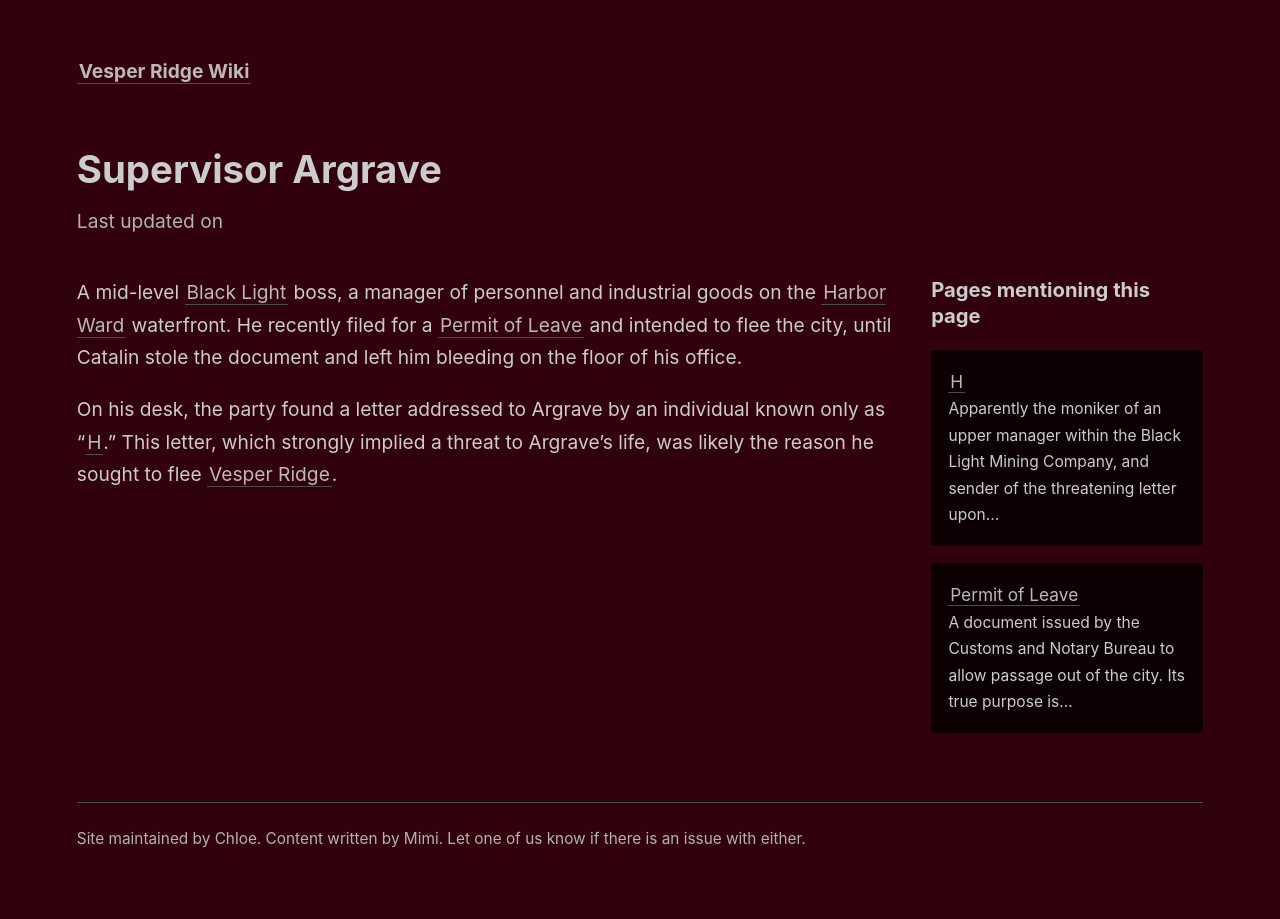
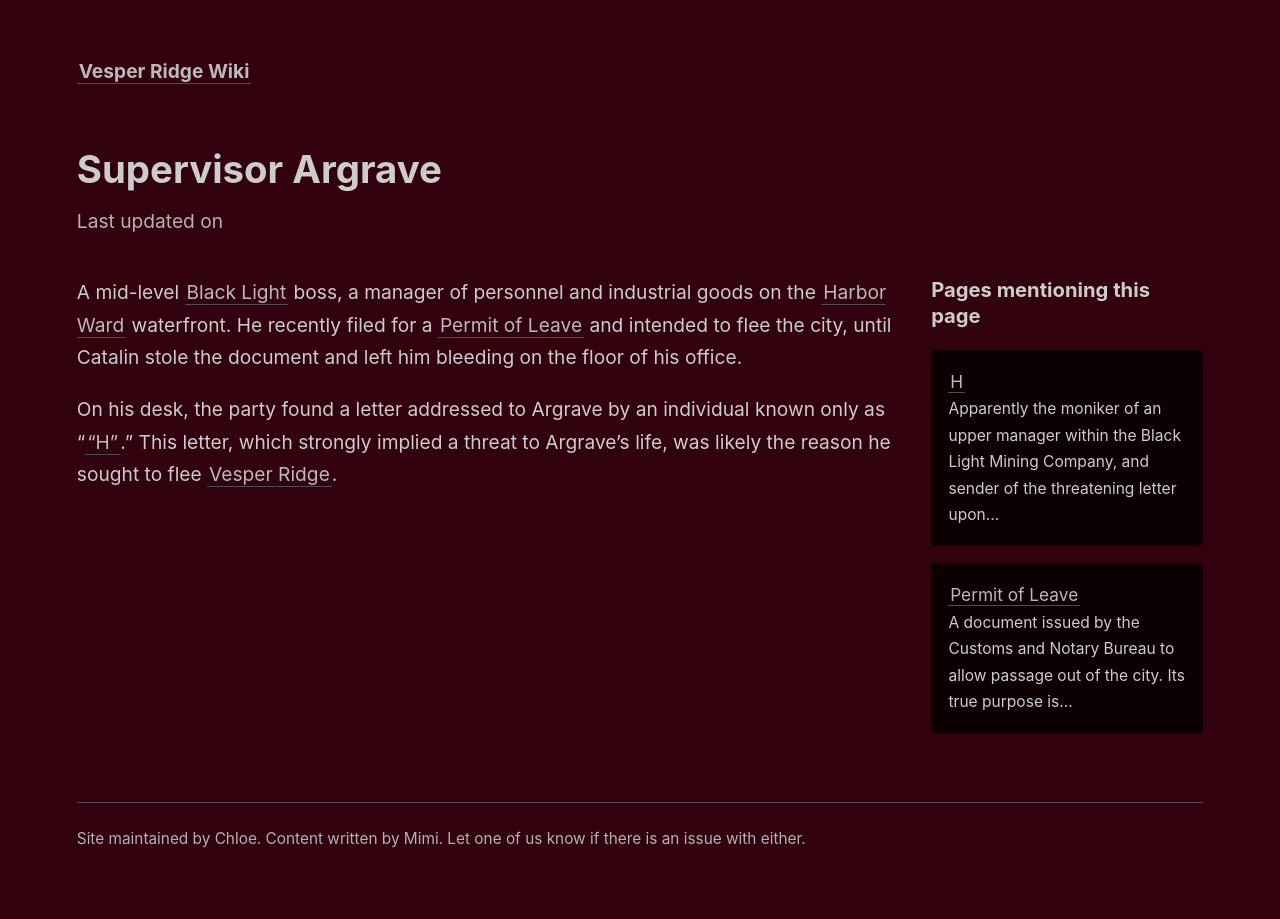
Before and after one commit to walcutt/vesper-ridge-wiki, a Jekyll site: the page built from _notes/vesper-ridge-wiki/_public/S/Supervisor Argrave.md, in a window 1280 px wide. Built offline with Jekyll 4.4.1, drawn with Linux system fonts in a browser that asks for light colours.

```diff
--- a/_notes/vesper-ridge-wiki/_public/S/Supervisor Argrave.md
+++ b/_notes/vesper-ridge-wiki/_public/S/Supervisor Argrave.md
@@ -4,4 +4,4 @@
 
 A mid-level [[Black Light Mining Company|Black Light]] boss, a manager of personnel and industrial goods on the [[Harbor Ward]] waterfront. He recently filed for a [[Permit of Leave]] and intended to flee the city, until Catalin stole the document and left him bleeding on the floor of his office.
 
-On his desk, the party found a letter addressed to Argrave by an individual known only as “[[H]].” This letter, which strongly implied a threat to Argrave’s life, was likely the reason he sought to flee [[Vesper Ridge]].
+On his desk, the party found a letter addressed to Argrave by an individual known only as “[["H"]].” This letter, which strongly implied a threat to Argrave’s life, was likely the reason he sought to flee [[Vesper Ridge]].
```
Also changed, not shown: _notes/vesper-ridge-wiki/_public/H/"H".md (renamed from _notes/vesper-ridge-wiki/_public/H/H.md, +1 -1 lines).
